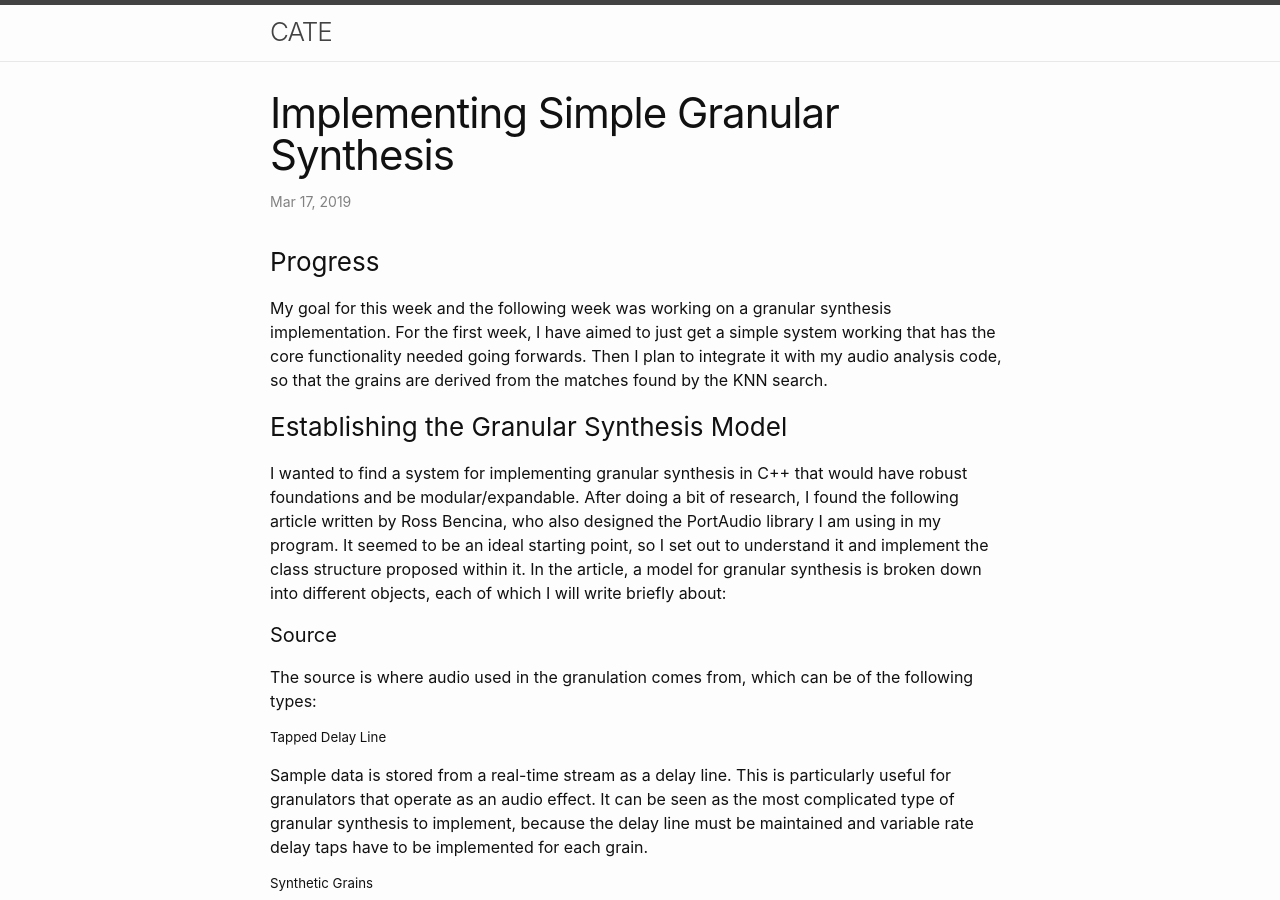
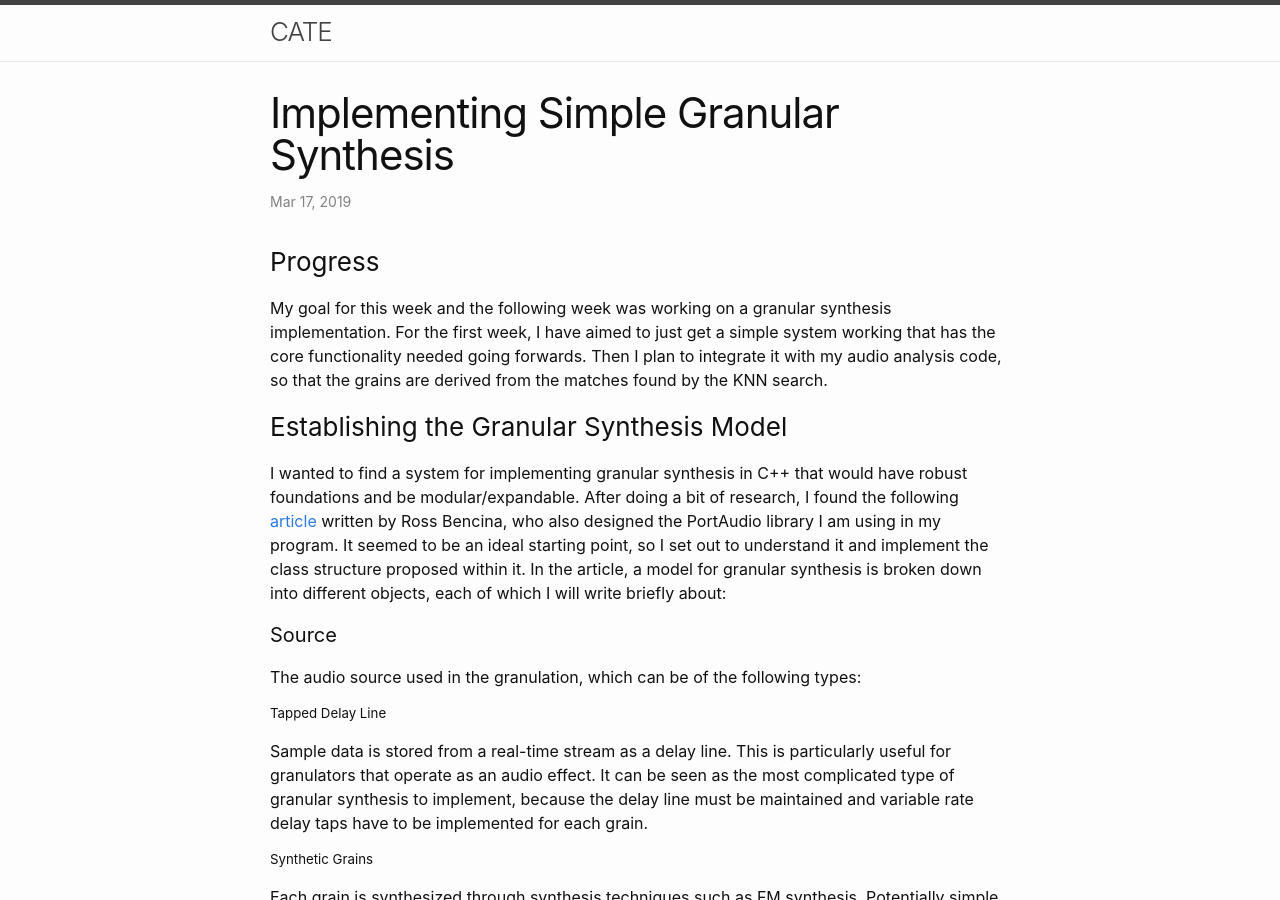
Before and after one commit to bolkaaa/CATE, a Jekyll site: the page built from _posts/2019-03-17-implementing-simple-granular-synthesis.md, in a window 1280 px wide and 900 px high. Built offline with Jekyll 4.4.1, drawn with Linux system fonts in a browser that asks for light colours.

Commit message:
Added article link in latest post

```diff
--- a/_posts/2019-03-17-implementing-simple-granular-synthesis.md
+++ b/_posts/2019-03-17-implementing-simple-granular-synthesis.md
@@ -12,13 +12,13 @@ My goal for this week and the following week was working on a granular synthesis
 I wanted to find a system for implementing granular synthesis in C++ that would have robust foundations and be
 modular/expandable.
 After doing a
-bit of research, I found the following article written by Ross Bencina, who also designed the PortAudio library I am
+bit of research, I found the following [article](http://www.rossbencina.com/static/code/granular-synthesis/BencinaAudioAnecdotes310801.pdf) written by Ross Bencina, who also designed the PortAudio library I am
 using in my program. It seemed to be an ideal starting point, so I set out to understand it and implement the class
 structure proposed within it. In the article, a model for granular synthesis is broken down into different objects,
 each of which I will write briefly about:
 
 #### Source
-The source is where audio used in the granulation comes from, which can be of the following types:
+The audio source used in the granulation, which can be of the following types:
 ##### Tapped Delay Line
 Sample data is stored from a real-time stream as a delay line. This is
 particularly useful for granulators that operate as an audio effect. It can be
```
Also changed, not shown: 1 other file.
